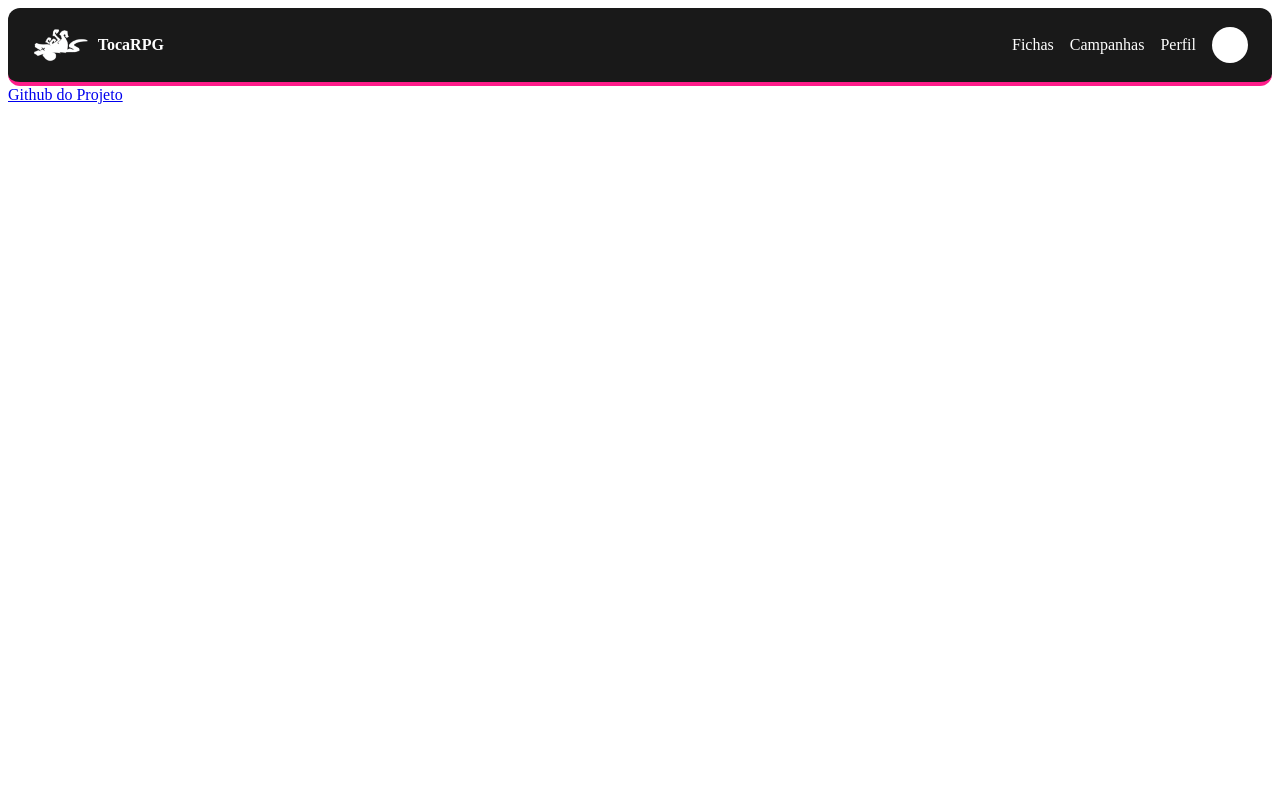
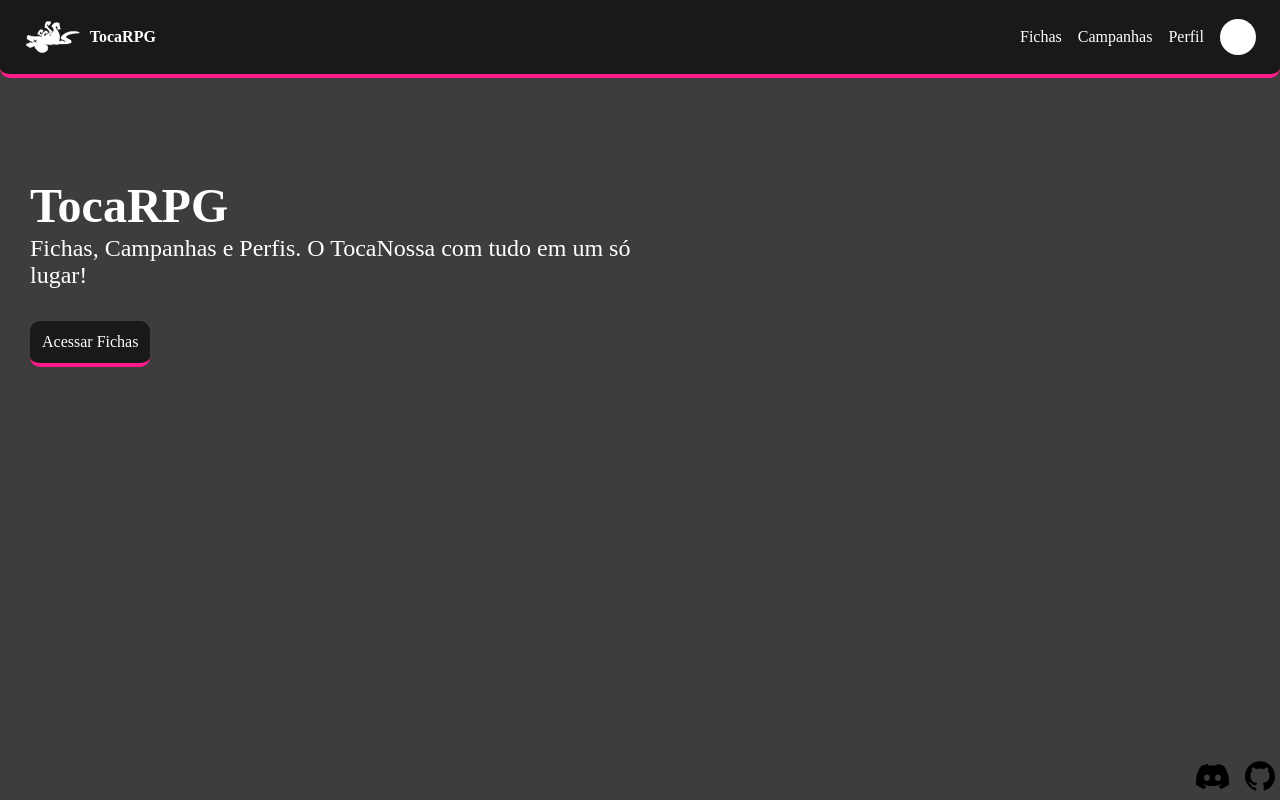
Before and after one commit to soares0julio/TocaSheets, a website built with Vite: page index.html in a window 1280 px wide. Built offline with nearby package versions, Linux system fonts and the light colour scheme.

Commit message:
0.3 - Menu inicial PC

```diff
--- a/index.html
+++ b/index.html
@@ -4,13 +4,16 @@
 <head>
   <meta charset="UTF-8">
   <meta name="viewport" content="width=device-width, initial-scale=1.0">
-  <link rel="stylesheet" href="/src/style.css" />
+  <link rel="stylesheet" href="/src/main.css" />
+  <link rel="icon" type="image/png" href="/src/assets/logobranca.png" />
   <title>TocaRPG</title>
 </head>
 
 <body>
   <header>
-    <div class="logo"> <img src="/src/assets/logobranca.png" alt="Logo TocaRPG" /><span>TocaRPG</span></div>
+
+    <div class="logo"><img src="/src/assets/logobranca.png" alt="Logo TocaRPG" /><span>TocaRPG</span></div>
+
     <nav>
       <a href="">Fichas</a>
       <a href="">Campanhas</a>
@@ -19,7 +22,20 @@
     </nav>
   </header>
 
-  <a href="https://github.com/soares0julio/TocaSheets" title="Ir para o site.">Github do Projeto</a>
+  <main>
+    <h1>TocaRPG</h1>
+    <p>Fichas, Campanhas e Perfis. O TocaNossa com tudo em um só lugar!</p>
+    <a class="acessoficha" href="#" title="">Acessar Fichas</a>
+  </main>
+
+  <footer>
+    <nav>
+      <a href="https://discord.gg/sfeeCgV7E8" title=""><img class="discicon"
+          src="/src/assets/Discord-Symbol-Black.svg"></a>
+      <a href="https://github.com/soares0julio/TocaSheets" title=""><img class="giticon"
+          src="/src/assets/github.svg"></a>
+    </nav>
+  </footer>
 
 </body>
 
--- /dev/null
+++ b/src/main.css
@@ -0,0 +1,47 @@
+@import '/src/styles/footer.css';
+@import '/src/styles/header.css';
+
+/* css global :) */
+
+body {
+  background: rgb(62, 61, 61);
+  display: flex;
+  flex-direction: column;
+  margin: 0px;
+  min-height: 100vh;
+  box-sizing: border-box;
+}
+
+/* css do <main> */
+
+main {
+    color: white;
+    flex: 1;
+    h1 {
+        font-size: 48px;
+       /* color: rgb(255, 28, 138); */
+        color: white;
+        margin-top: 100px;
+        margin-bottom: 2px;
+        margin-left: 30px;
+    }
+    p {
+        font-size: 24px;
+        max-width: 50%;
+        margin: 0px;
+        margin-bottom: 2px;
+        margin-left: 30px;
+    }
+
+    .acessoficha {
+        display: inline-block;
+        padding: 12px;
+        background-color: rgb(25, 25, 25);
+        color: white;
+        border-radius: 10px;
+        border-bottom: solid 4px rgb(255, 28, 138);
+        text-decoration: none;
+        margin-left: 30px;
+        margin-top: 30px;
+    }
+}
--- a/src/main.ts
+++ b/src/main.ts
@@ -1 +1 @@
-import './style.css'
+import './main.css'
--- /dev/null
+++ b/src/styles/footer.css
@@ -0,0 +1,18 @@
+footer {
+    nav {
+        display: flex;
+        justify-content: end;
+        align-items: center;
+        padding: 5px;
+
+        .giticon {
+            height: 30px;
+            margin: 0px;
+        }
+
+        .discicon {
+            height: 25px;
+            margin: 0px;
+        }
+    }
+}
--- a/src/style.css
+++ b/src/styles/header.css
@@ -5,7 +5,8 @@ header {
   padding: 0.75rem 1.5rem;
   border-bottom: 4px solid rgb(255, 28, 138);
   background-color: rgb(25, 25, 25);
-  border-radius: 12px;
+  border-bottom-left-radius: 10px;
+  border-bottom-right-radius: 10px;
 }
 
 .logo {
```
Also changed, not shown: src/assets/Discord-Symbol-Black.svg (added), src/assets/Discord-Symbol-White.svg (added), src/assets/github.svg (added).
